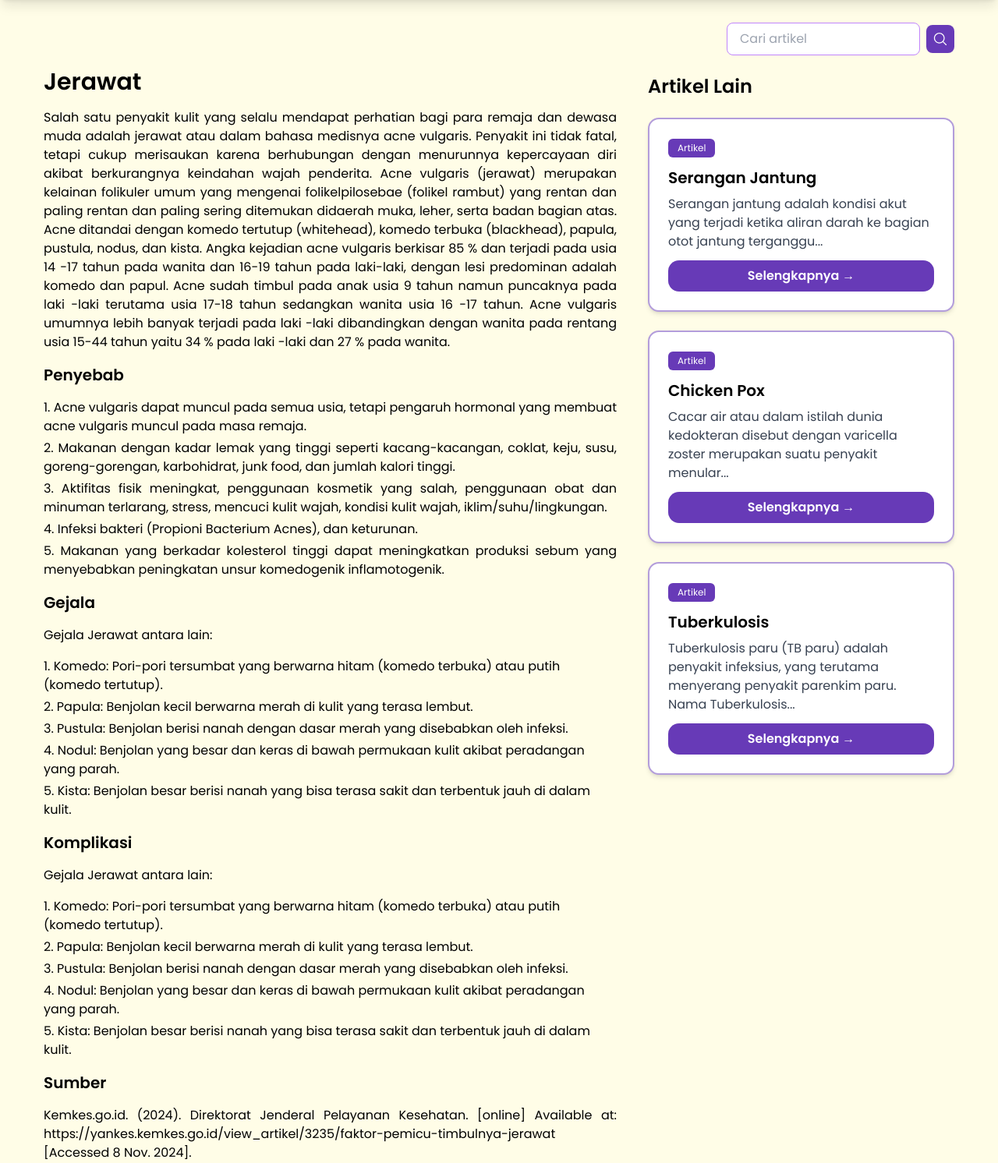
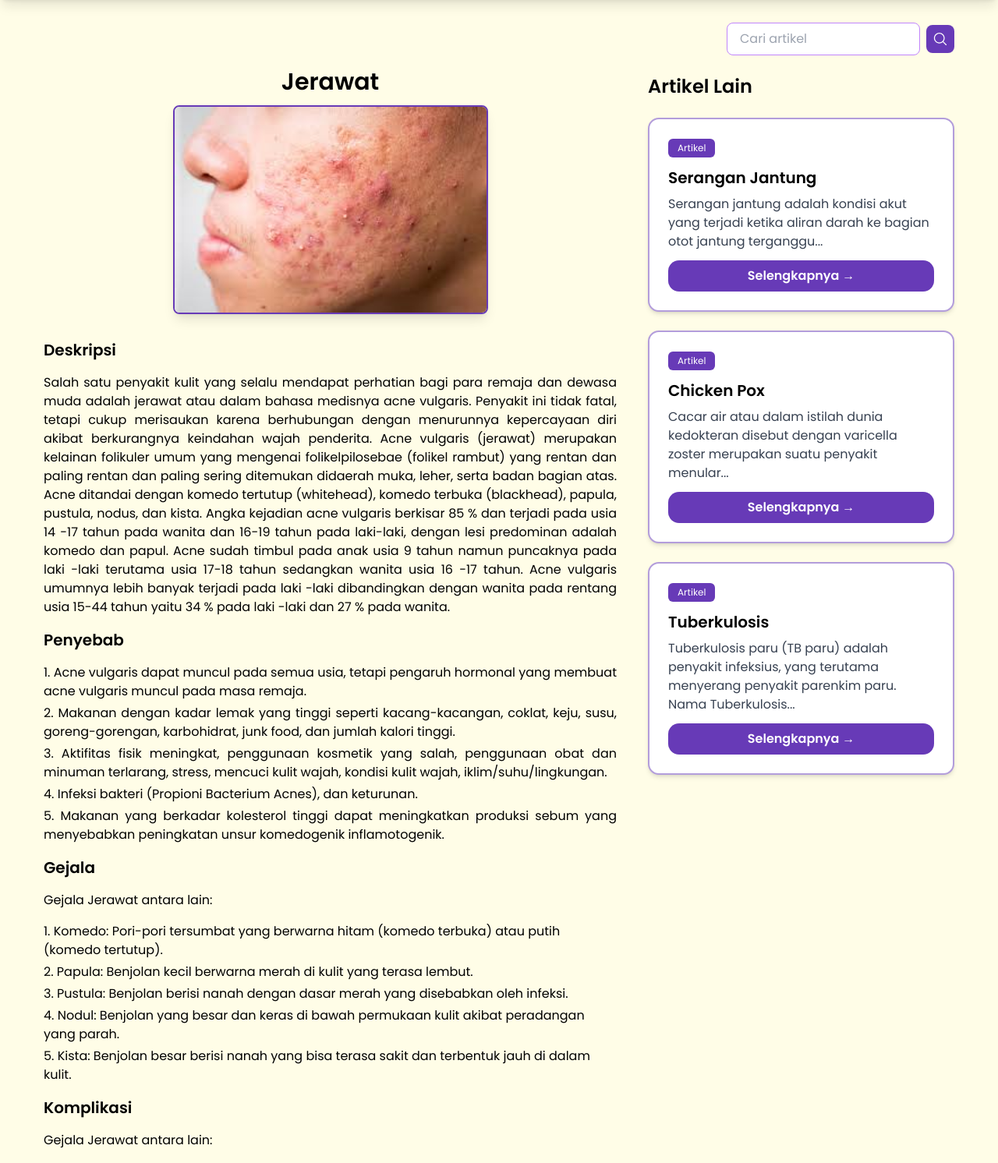
Before and after one commit to HenPx/medicine-recommendation-system, a Flask app: page /article/jerawat in a window 1280 px wide. Shown: the part 95-1587 px from the top of the page at 78% size. Run offline with Flask 3, Linux system fonts and the light colour scheme; parts of the project's set-up code (start-up, migrations or seed data) failed here and were passed over.

Commit message:
Design: artikel penyakit

```diff
--- a/app.py
+++ b/app.py
@@ -20,7 +20,7 @@ def slugify(text):
 # chatbot handler
 # Hugging Face API setup
 API_URL = "https://api-inference.huggingface.co/models/HuggingFaceH4/zephyr-7b-beta"
-HUGGINGFACE_API_KEY = ""
+HUGGINGFACE_API_KEY = "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"
 
 PRIOR_PROMPT = (
     "You are a friendly chatbot acting as medical consultation assistant. Answer the following questions with detailed, relevant advice. "
--- a/static/css/output-style.css
+++ b/static/css/output-style.css
@@ -875,6 +875,26 @@ video {
   width: 100%;
 }
 
+.min-w-\[100px\] {
+  min-width: 100px;
+}
+
+.min-w-\[400px\] {
+  min-width: 400px;
+}
+
+.min-w-\[100\] {
+  min-width: 100;
+}
+
+.min-w-2 {
+  min-width: 0.5rem;
+}
+
+.min-w-\[600px\] {
+  min-width: 600px;
+}
+
 .max-w-\[80\%\] {
   max-width: 80%;
 }
@@ -897,6 +917,14 @@ video {
 
 .max-w-60 {
   max-width: 15rem;
+}
+
+.max-w-\[400px\] {
+  max-width: 400px;
+}
+
+.max-w-3xl {
+  max-width: 48rem;
 }
 
 .flex-1 {
@@ -1627,8 +1655,20 @@ video {
     width: 6rem;
   }
 
+  .md\:w-\[400px\] {
+    width: 400px;
+  }
+
+  .md\:w-\[700px\] {
+    width: 700px;
+  }
+
   .md\:max-w-3xl {
     max-width: 48rem;
+  }
+
+  .md\:max-w-\[500px\] {
+    max-width: 500px;
   }
 
   .md\:grid-cols-2 {
--- a/static/data/data-penyakit.json
+++ b/static/data/data-penyakit.json
@@ -318,12 +318,12 @@
       "Symptoms": [
         "Demam tinggi dengan mendadak dan terus-menerus selama 2-7 hari.",
         "Manifestasi pendarahan, termasuk setidak-tidaknya uji torniket positif dan salah satu bentuk perdarahan lain, yaitu :",
-        "a. Petaka (bintik-bintik merah akibat pendarahan intradermal / submokosa).",
-        "b. Purpura (perdarahan di kulit).",
-        "c. Ekimosis (bercak perdarahan pada kulit dan selaput lendir).",
-        "d. Epistaksis (mimisan), perdarahan gusi.",
-        "e. Hematemesis (muntah darah).",
-        "f. Melena (tinja berwarna hitam karena adanya perdarahan).",
+        "Petaka (bintik-bintik merah akibat pendarahan intradermal / submokosa).",
+        "Purpura (perdarahan di kulit).",
+        "Ekimosis (bercak perdarahan pada kulit dan selaput lendir).",
+        "Epistaksis (mimisan), perdarahan gusi.",
+        "Hematemesis (muntah darah).",
+        "Melena (tinja berwarna hitam karena adanya perdarahan).",
         "Pembesaran hati",
         "Disertai / tanpa disertai renjatan atau syok.",
         "Trombositopeni (kekurangan trombosit dalam darah. 1.000.000/ul atau kurang).",
@@ -336,7 +336,7 @@
         "Pendarahan Berat: Kondisi ini bisa menyebabkan perdarahan yang sulit dikendalikan, seperti perdarahan di saluran pencernaan atau paru-paru."
       ],
       "Image": "images/jpg/artikel-penyakit/DBD.jpg",
-      "Sumber": "Kemkes.go.id. (2022). Demam Berdarah Dengue. [online] Available at: https://ayosehat.kemkes.go.id/topik/demam-berdarah-dengue#:~:text=Pengertian-,Demam%20berdarah%20dengue%20(DBD)%20adalah%20penyakit%20yang%20ditularkan%20oleh%20gigitan,antara%20negara%2Dnegara%20Asia%20Tenggara. [Accessed 8 Nov. 2024]."
+      "Sumber": "Kemkes.go.id. (2022). Demam Berdarah Dengue. [online] Available at: https://ayosehat.kemkes.go.id/topik/demam-berdarah-dengue. [Accessed 8 Nov. 2024]."
     }
   ]
 }
--- a/templates/pages/artikel-detail.html
+++ b/templates/pages/artikel-detail.html
@@ -22,7 +22,14 @@
         <div class="flex flex-col sm:flex-row justify-between sm:space-x-10 ">
             {% if articles %}
                 <div class="space-y-4">
-                    <h1 class="text-3xl font-semibold ">{{ articles.Name }}</h1>
+                    <div class="flex flex-col justify-center items-center">
+                        <h1 class="text-3xl font-semibold mb-3">{{ articles.Name }}</h1>
+                        <div class="  mb-4 border-2  border-[#673AB7] shadow-lg overflow-hidden rounded-lg max-w-3xl">
+                            <img src="{{ url_for('static', filename=articles['Image']) }}" alt="{{ articles['Name'] }}" class="min-w-[400px] ">
+                        </div>
+                    </div>
+
+                    <h2 class="text-xl font-semibold">Deskripsi</h2>
                     <p class="text-justify">{{ articles.Definition }}</p>
 
                     <h2 class="text-xl font-semibold">Penyebab</h2>
@@ -54,9 +61,9 @@
                     <p class="text-justify">Gejala {{ articles.Name }} antara lain:</p>
 
                     <ul class="space-y-1 ">
-                        {% for symptom in articles.Symptoms %}
+                        {% for complication in articles.Complications %}
                             <li class="flex items-center space-x-4">
-                                <span>{{ loop.index }}. {{ symptom }}</span>
+                                <span>{{ loop.index }}. {{ complication }}</span>
                             </li>
                         {% endfor %}
                     </ul>
```
Also changed, not shown: vercel.json (added).
